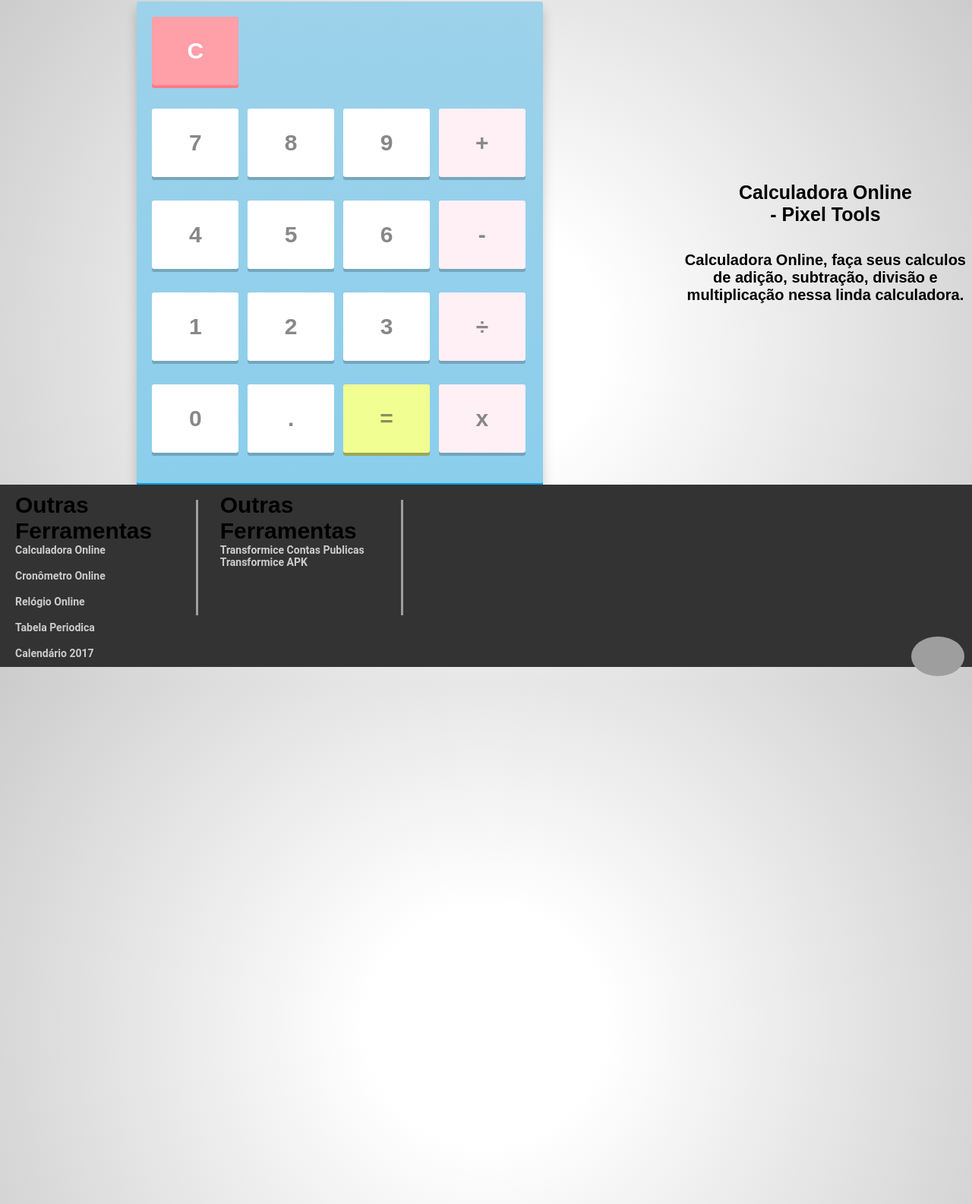
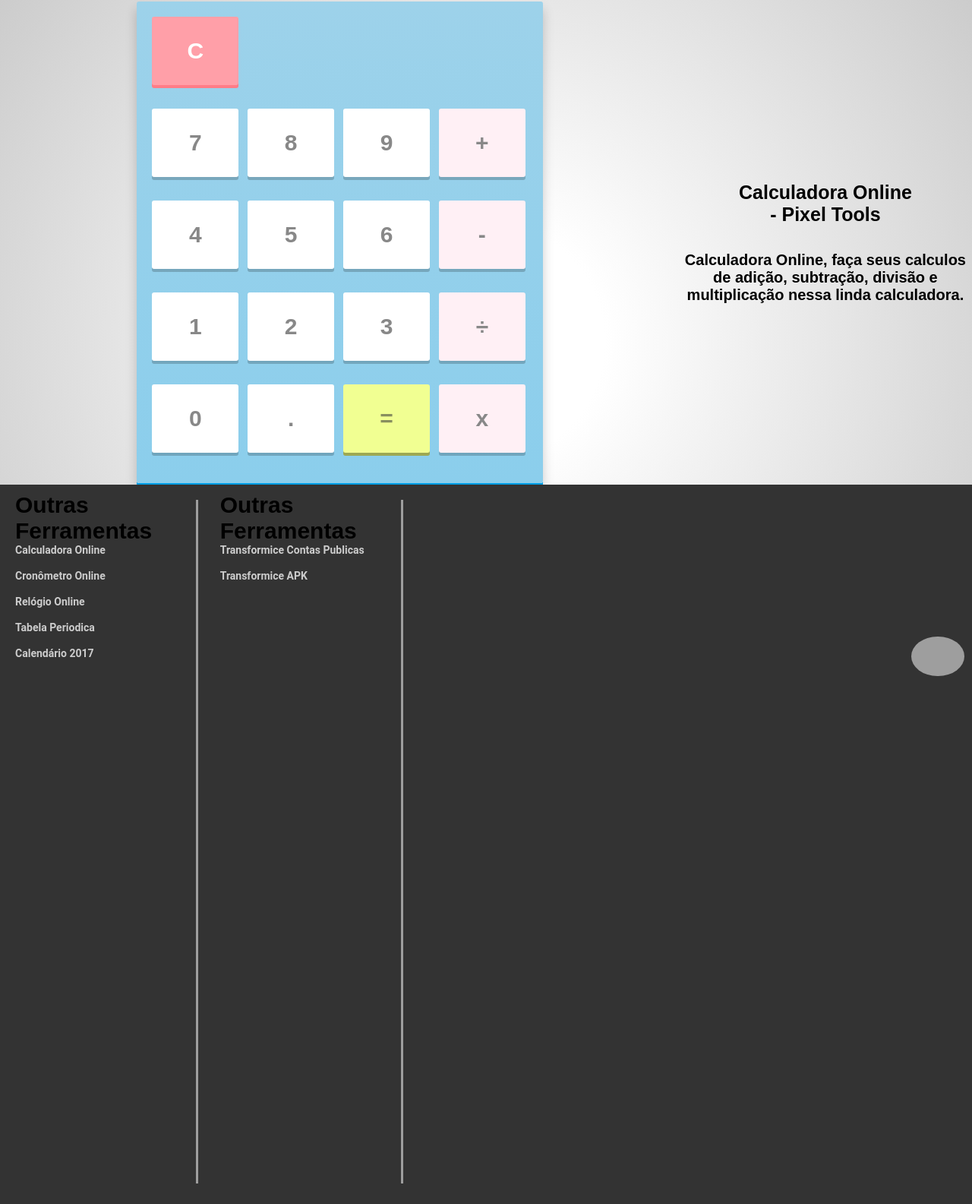
Before and after one commit to TreinoeDieta/Website, a Jekyll site: the page calculadora/teste/index.html, which Jekyll copies as it is, in a window 1280 px wide. Shown: the whole page at 76% size. Built offline with Jekyll 4.4.1, drawn with Linux system fonts in a browser that asks for light colours; grey boxes are pictures that could not be loaded.

Commit message:
Update index.html

```diff
--- a/calculadora/teste/index.html
+++ b/calculadora/teste/index.html
@@ -197,7 +197,6 @@ html {
     		padding-top: 10px;
     		vertical-align: top;
     		width: 250px;
-    		height: 240px;
     		display: inline-block;
     		text-align: left;
     		padding-left: 20px;
@@ -206,7 +205,6 @@ html {
     		padding-top: 10px;
     		vertical-align: top;
     		width: 250px;
-    		height: 240px;
     		display: inline-block;
     		text-align: left;
     		padding-left: 20px;
@@ -218,7 +216,8 @@ html {
 		width: 3px;
 		background: url(https://i.imgur.com/8yA3kCM.png);
 		margin-top: 20px;
-		height: 152px;
+		height: 100%;
+		margin-bottom: 20px;
 		display: inline-block }
 
 	</style>
@@ -377,7 +376,7 @@ Outras Ferramentas<br/>
 <div class="divisor"></div>
 <div class="footer2">
 Outras Ferramentas<br/>
-<a class="texto" href="http://transformice.pixeltools.tk/">Transformice Contas Publicas</a>
+<a class="texto" href="http://transformice.pixeltools.tk/">Transformice Contas Publicas</a><br/>
 <a class="texto" href="http://transformice.pixeltools.tk/">Transformice APK</a>
 </div>
 <div class="divisor"></div>
```
